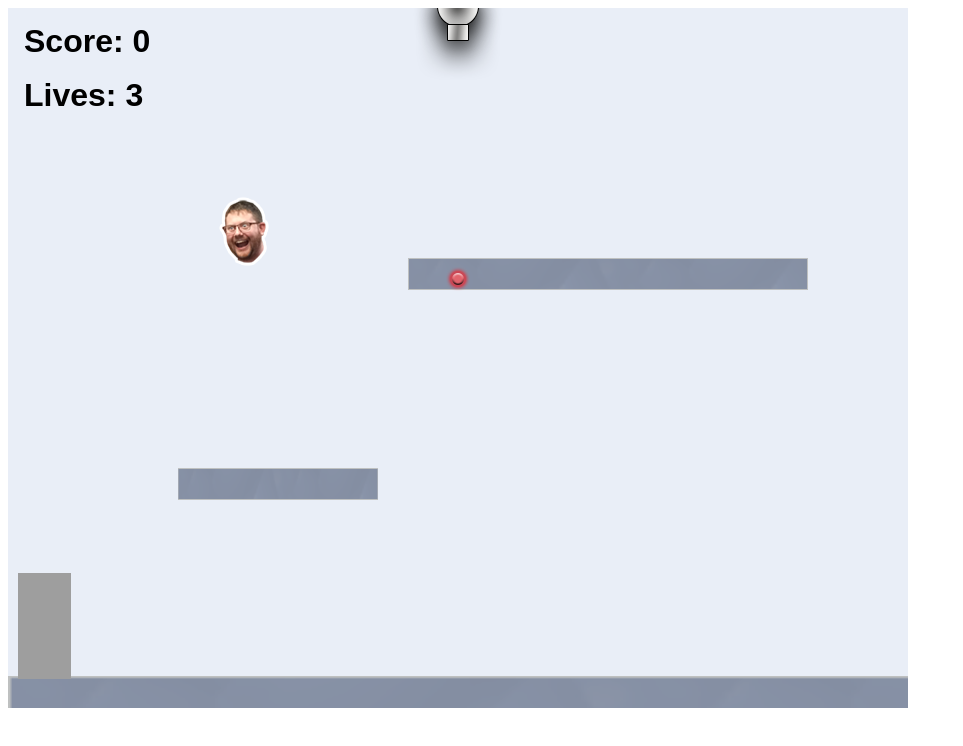
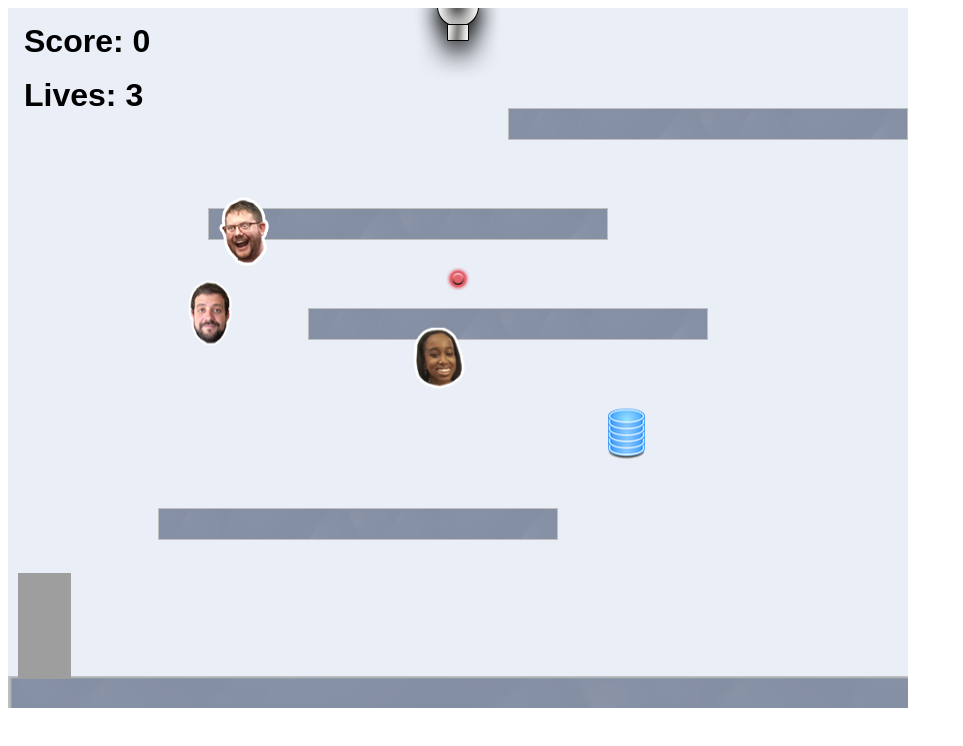
Before and after one commit to kimani87/kimani87.github.io, a website: page projects/platformer/index.html in a window 1280 px wide. Shown: the whole page, without its empty margins (0-963 px from the left). Drawn offline with Linux system fonts and the light colour scheme; animation ran at ten frames a second.

Commit message:
add platforms and collectables to game

```diff
--- a/projects/platformer/js/init/collectable.js
+++ b/projects/platformer/js/init/collectable.js
@@ -38,7 +38,9 @@
 
         // example:
         createCollectable(type.steve, 200, 170, 6, 0.7);
-
+        createCollectable(type.grace, 400, 300, 7, 0.8);
+        createCollectable(type.max, 175, 250, 8, 0.6);
+        createCollectable(type.db, 600, 375, 9, 0.8);
 
 
         // ALL YOUR CODE GOES ABOVE HERE ///////////////////////////////////////
--- a/projects/platformer/js/init/platform.js
+++ b/projects/platformer/js/init/platform.js
@@ -37,9 +37,10 @@
         createPlatform(0, game.world.height - 32, 3, 2);    // DO NOT DELETE
 
         // example:
-        createPlatform(400, 250);
-        createPlatform(170, 460, 0.5);
-
+        createPlatform(150, 500);
+        createPlatform(300, 300);
+        createPlatform(200, 200);
+        createPlatform(500, 100);
         // ALL YOUR CODE GOES ABOVE HERE ///////////////////////////////////////
         ////////////////////////////////////////////////////////////////////////
     }
```
Also changed, not shown: index.html (+2 -2 lines).
